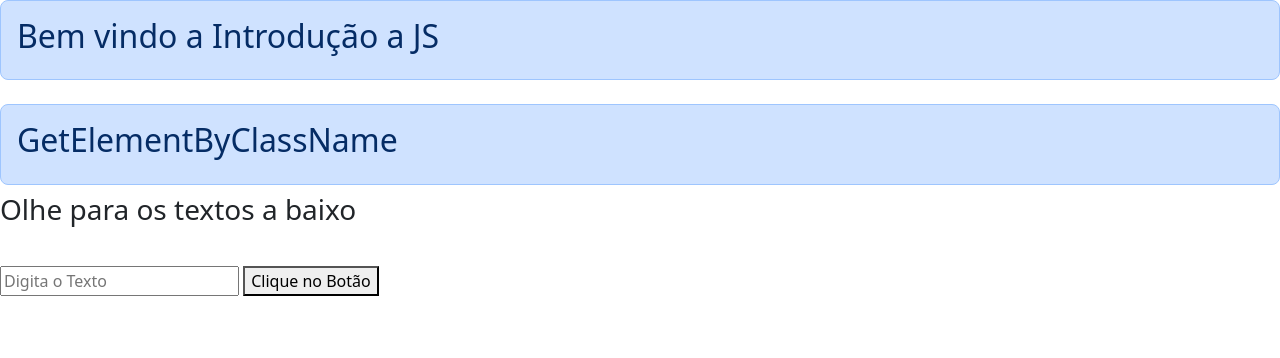
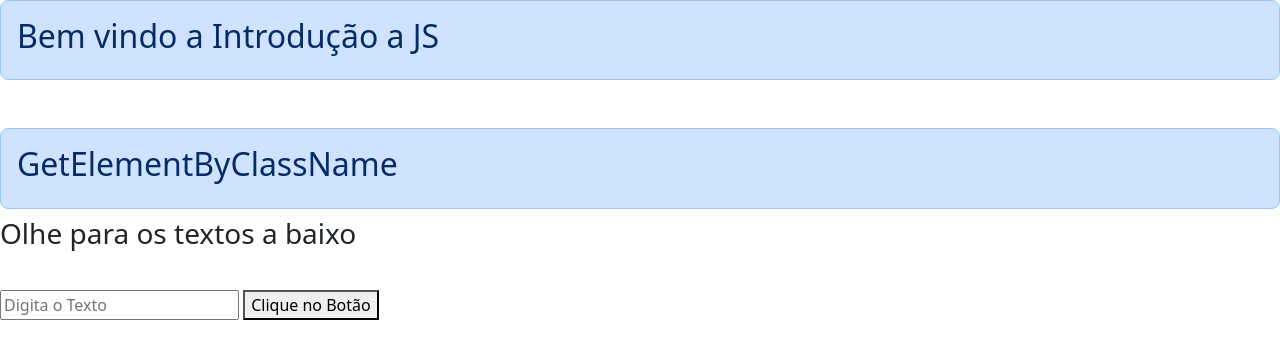
Before and after one commit to ivansftdejc/Devaria-Praticas, a plain HTML site: page Introdução-JS/index.html in a window 1280 px wide. Both pictures are taken after a click on the button "Clique no Botão". Drawn offline with nearby package versions, Linux system fonts and the light colour scheme.

Commit message:
Implementação das modificação com jQuery

```diff
--- a/Introdução-JS/index.html
+++ b/Introdução-JS/index.html
@@ -5,6 +5,7 @@
         <title>Introdução à JS</title>
         <link href="https://cdn.jsdelivr.net/npm/bootstrap@5.3.2/dist/css/bootstrap.min.css" rel="stylesheet" integrity="sha384-T3c6CoIi6uLrA9TneNEoa7RxnatzjcDSCmG1MXxSR1GAsXEV/Dwwykc2MPK8M2HN" crossorigin="anonymous">
         <script src="./js/7-poo.js"></script>
+        <script src="https://code.jquery.com/jquery-3.7.1.min.js"></script>
         <script src="https://cdn.jsdelivr.net/npm/bootstrap@5.3.2/dist/js/bootstrap.bundle.min.js" integrity="sha384-C6RzsynM9kWDrMNeT87bh95OGNyZPhcTNXj1NW7RuBCsyN/o0jlpcV8Qyq46cDfL" crossorigin="anonymous"></script>
     </head>
     <body>
@@ -22,7 +23,7 @@
         </div>
         <input type="text" id="input_dinámico" placeholder="Digita o Texto">
             <button class="mt-4" type="button" onclick="alterarHtml()">Clique no Botão</button>
-            <script src="./js/8-Manipulação_DOM.js"></script>
+            <script src="./js/9-Manipulação_jQuery.js"></script>
     </body>
 
 </html>
--- a/Introdução-JS/js/9-Manipulação_jQuery.js
+++ b/Introdução-JS/js/9-Manipulação_jQuery.js
@@ -1,34 +1,34 @@
-//Manipulção por Id: getElementById
-const Elemento_Id= document.getElementById('Manipulação_Id');
+//Manipulção por Id com jQuery: getElementById
+const Elemento_Id= $('#Manipulação_Id');
 console.log(Elemento_Id);
-//Manipulação por Classe: getElementByClassName
-const Elemento_Class=document.getElementsByClassName('mt-2');
+//Manipulação por Classe com jQuery: getElementByClassName
+const Elemento_Class=$('.mt-2');
 console.log(Elemento_Class)
 
-//Manipulação por Tag: getElementByTagName
-let Elementos_Tag= document.getElementsByTagName("h2");
+//Manipulação por Tag com jQuery: getElementByTagName
+let Elementos_Tag= $("h2");
 let Elemento_Tag=Elementos_Tag[1];
 console.log(Elemento_Tag);
 
-//Criação da função Alteração do HTML
-const Título= document.getElementById('título');
-const Texto_Html=document.getElementById('Texto');
-const Texto_input=document.getElementById('input_dinámico');
-const Elemento_Margin_2=document.getElementsByClassName('mt-2');
+//Criação da função Alteração do HTML com jQuery
+const Título= $('#título');
+const Texto_Html=$('#Texto');
+const Texto_input=$('#input_dinámico');
+const Elemento_Margin_2=$('.mt-2');
 function alterarHtml(){
-    Título.textContent=Texto_input.value;
-    Título.style.fontFamily="Segoe";
-    Título.style.fontSize="50px";
+    Título.text(Texto_input.val());
+    Título.css('fontFamily','Segoe');
+    Título.css('fontSize','34px');
     //Implementação da margem superior 4px
     for(let elemento_margin of Elemento_Margin_2){
-        elemento_margin.className='mt-4 p-3 text-primary-emphasis bg-primary-subtle border border-primary-subtle rounded-3'
+        $(elemento_margin).addClass('mt-5 p-3 text-primary-emphasis bg-primary-subtle border border-primary-subtle rounded-3');
     }
 
 
-    //Adicionando textos com DOM
+    //Adicionando textos com DOM e jQuery
     const novo_Parágrafo= document.createElement('p');
-    novo_Parágrafo.textContent=Texto_input.value;
-    Texto_Html.parentNode.appendChild(novo_Parágrafo);
+    $(novo_Parágrafo).text(Texto_input.val());
+    Texto_Html.after(novo_Parágrafo);
 
-    Texto_input.value='';
+    Texto_input.val('');
 }
```
